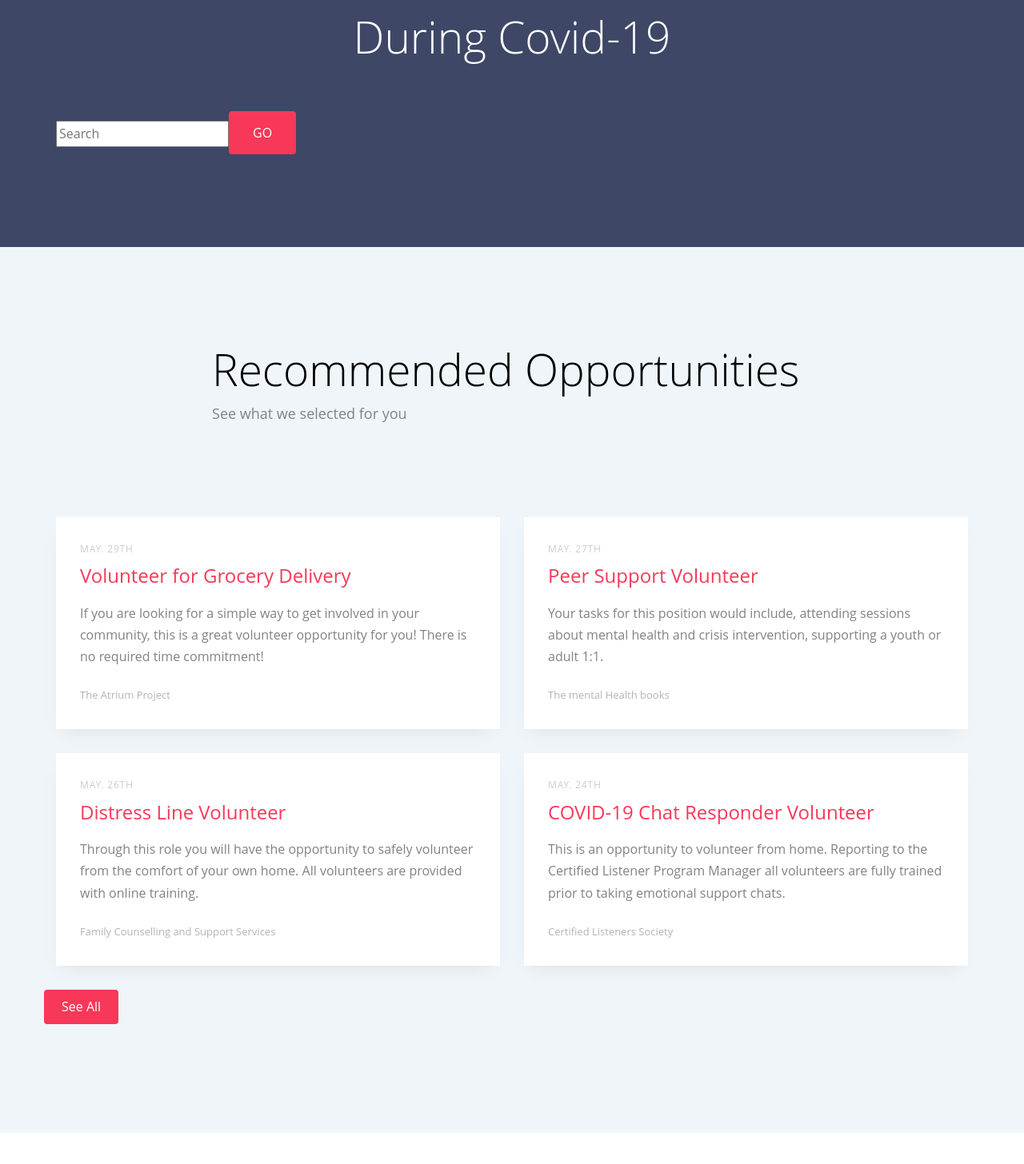
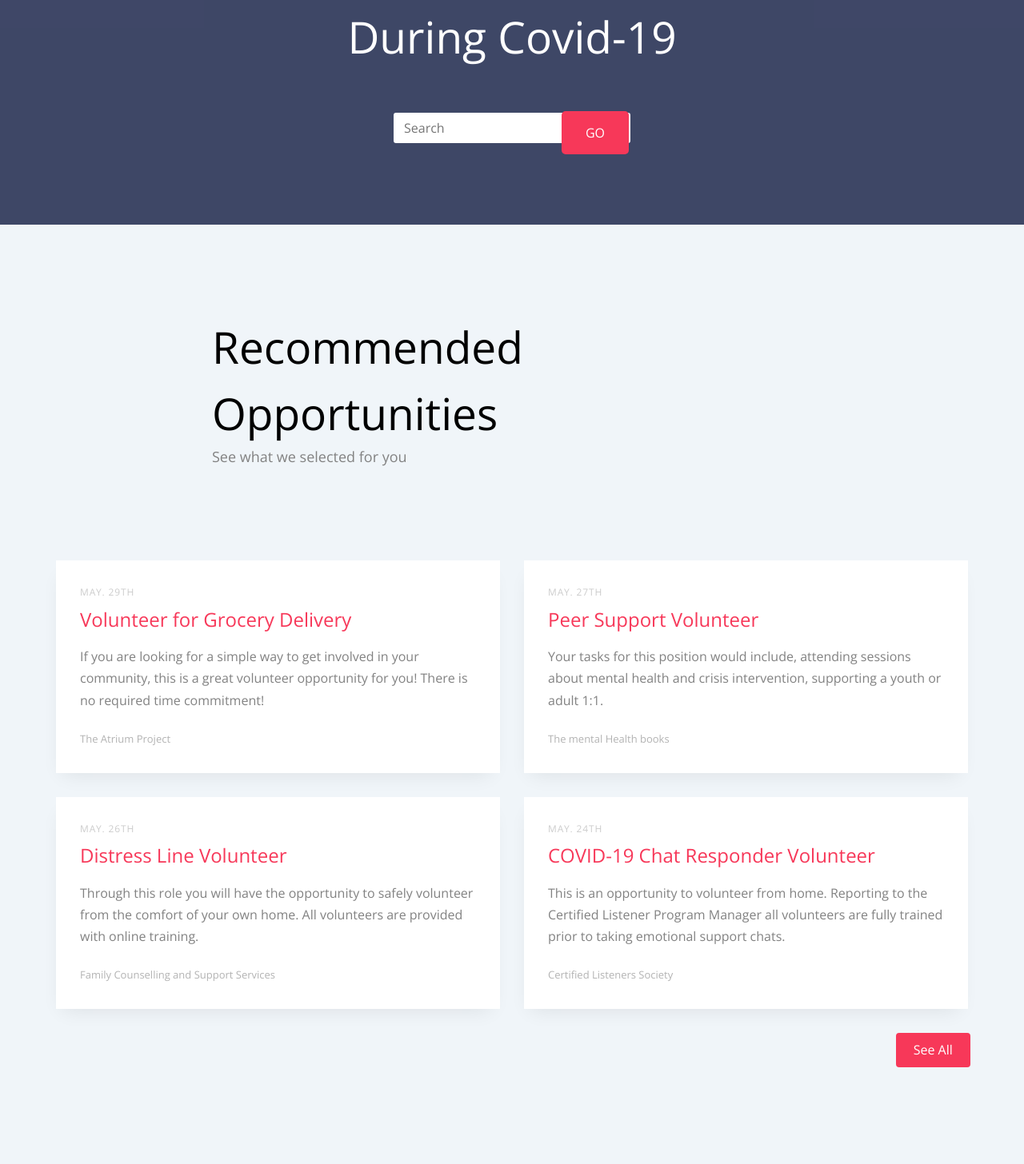
Before and after one commit to Violet-coder/COVID-19-Volunteer-Platform, a React (Create React App) app: page /Userpage_volunteer in a window 1280 px wide. Shown: the part 220-1676 px from the top of the page at 80% size. Before the commit the page ends 1637 px from the top, so only its background shows below. Built offline with nearby package versions, Linux system fonts and the light colour scheme.

Commit message:
userpage css

```diff
--- a/public/index.html
+++ b/public/index.html
@@ -9,6 +9,7 @@
       name="description"
       content="Web site created using create-react-app"
     />
+    <link rel="stylesheet" href="https://fonts.googleapis.com/css?family=Open+Sans:300,400,700">
     <link rel="apple-touch-icon" href="%PUBLIC_URL%/logo192.png" />
     <!--
       manifest.json provides metadata used when your web app is installed on a
--- /dev/null
+++ b/src/Pages/Userpage_volunteer/styles.css
@@ -0,0 +1,54 @@
+#opportunity-search-box {
+    /* background:#cccccc; */
+    height: 10px;
+    margin: 0 auto;
+    margin-bottom: 20px;
+  }
+
+  div.search {padding: 30px 0;}
+
+  .searchbar form {
+    position: relative;
+    width: 300px;
+    margin: 0 auto;
+  }
+
+  .searchbar input, button {
+    outline: none;
+  }
+
+  .searchbar input {
+    width: 100%;
+    height: 42px;
+    padding-left: 13px;
+    padding-right:46px;
+    border: 2px solid rgba(42, 51, 86, 0.9);
+    border-radius: 5px;
+    color: black;
+  }
+
+  .searchbar button {
+    /* height: 42px; */
+    /* width: 42px; */
+    cursor: pointer;
+    position: absolute;
+    top: 0;
+    right: 0;
+    background: rgba(42, 51, 86, 0.9);
+    border-radius: 5px;
+    border: 2px solid rgba(42, 51, 86, 0.9);
+
+  }
+  .searchbar button:before {
+    font-family: FontAwesome ;
+    font-size: 16px;
+    color: white;
+  }
+  .center {
+    display: block;
+    justify-content: center;
+    align-items: center;
+    height: auto;
+    position: relative;
+    left: 91%;
+  }
```
Also changed, not shown: src/Pages/Userpage_volunteer/index.js (+7 -5 lines).
